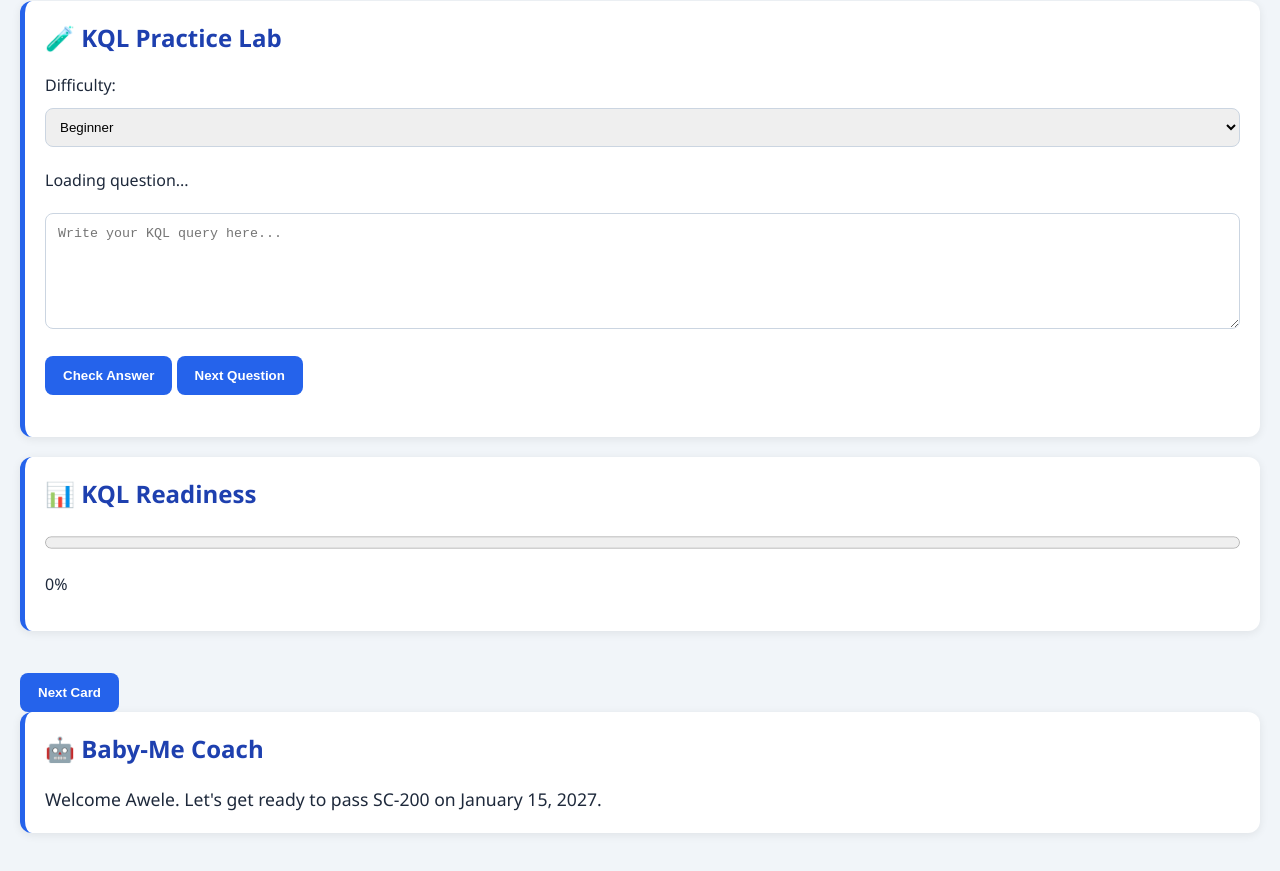
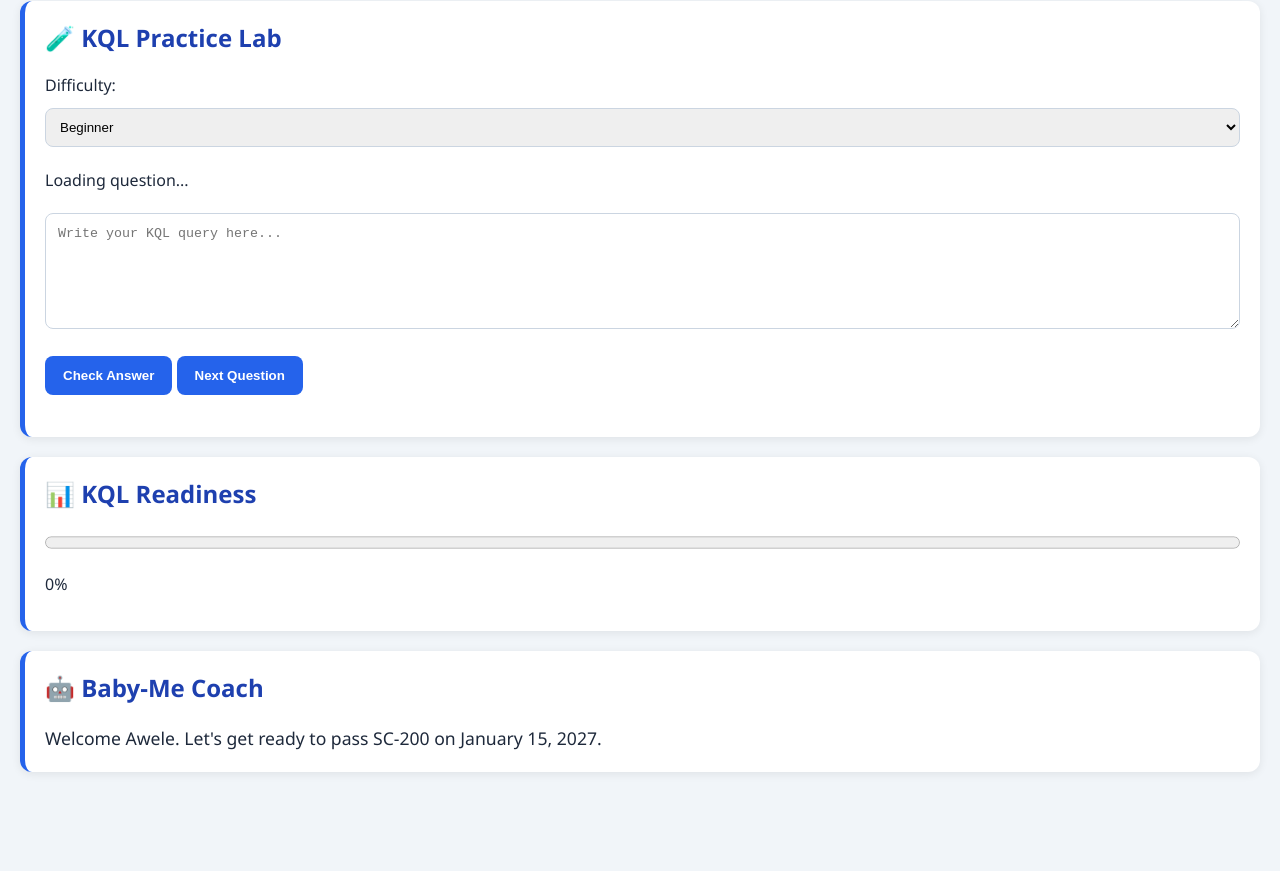
Before and after one commit to awezie/sc200-study-coach, a plain HTML site: page index.html in a window 1280 px wide. Shown: the part 2961-3832 px from the top of the page. After the commit the page ends 3773 px from the top, so only its background shows below. Drawn offline with Linux system fonts and the light colour scheme.

Commit message:
Update index.html

```diff
--- a/index.html
+++ b/index.html
@@ -319,15 +319,6 @@ KQL Accuracy:
     </p>
 
 </div>
-        <br>
-
-        <button id="nextCard">
-
-            Next Card
-
-        </button>
-
-    </div>
 
     <!-- Coach -->
 
```
